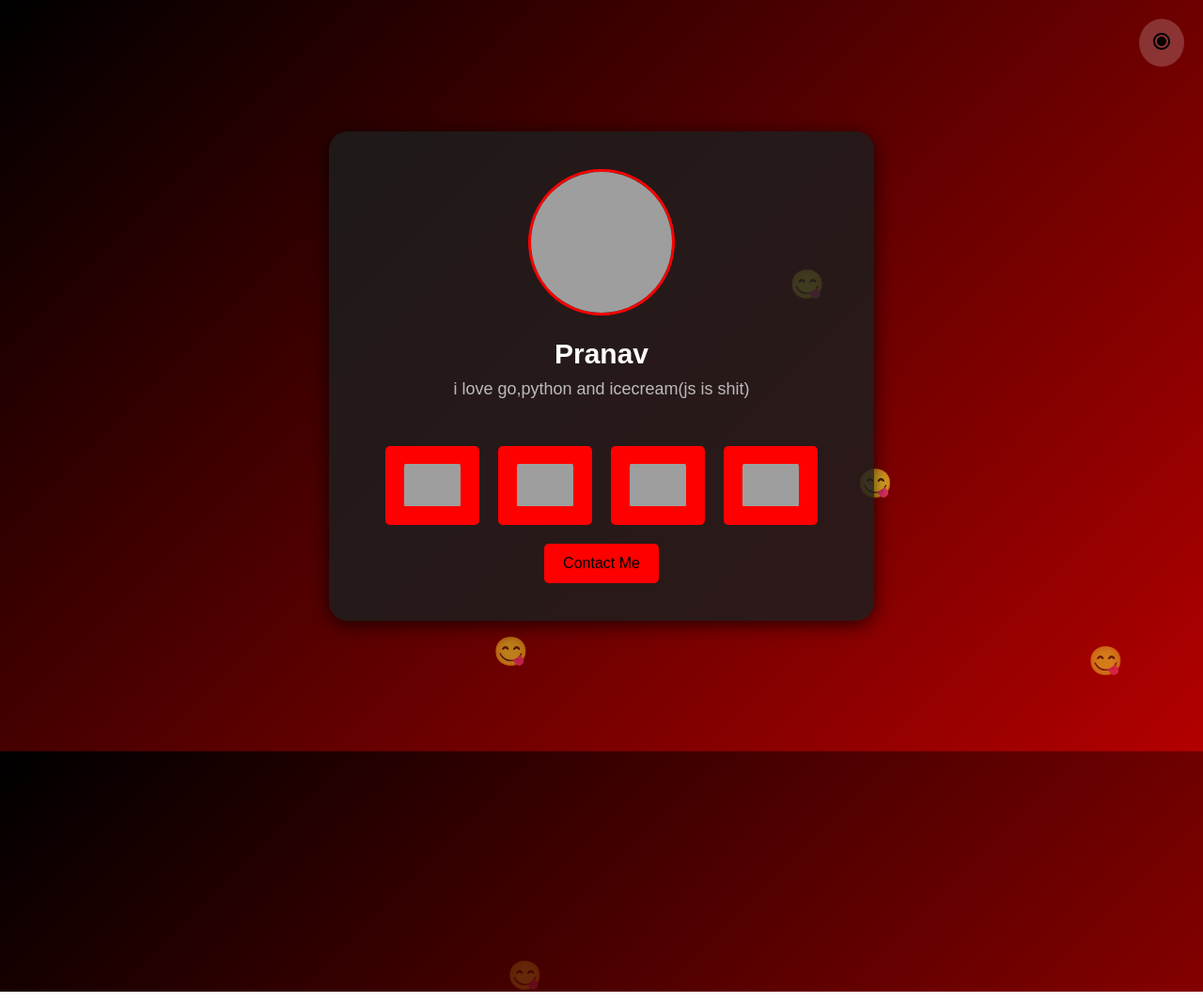
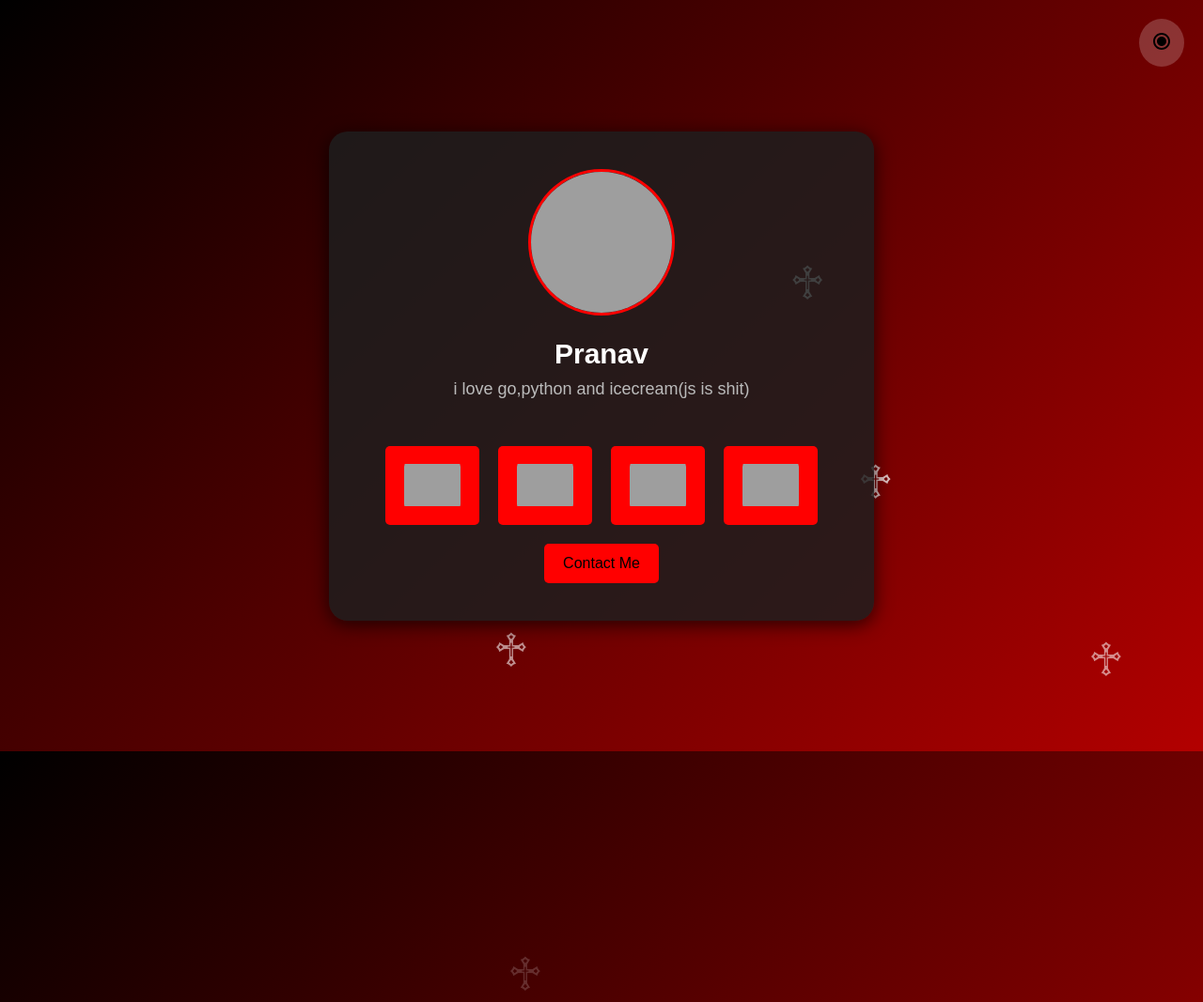
Before and after one commit to Pranavtejar/Pranavtejar.github.io, a plain HTML site: page index.html in a window 1280 px wide. Shown: the whole page at 94% size. Drawn offline with Linux system fonts and the light colour scheme; grey boxes are pictures that could not be loaded.

Commit message:
Update index.html

```diff
--- a/index.html
+++ b/index.html
@@ -161,7 +161,7 @@
 
         .emoji {
             position: absolute;
-            font-size: 30px; /* Size of the emoji */
+            font-size: 50px; /* Size of the emoji */
             opacity: 0;
             animation: pour 5s infinite linear;
         }
@@ -224,7 +224,7 @@
         function createPouringEmoji() {
             const emoji = document.createElement('div');
             emoji.classList.add('emoji');
-            emoji.textContent = '😋'; // The :yum: emoji
+            emoji.textContent = '♱'; // The :yum: emoji
             document.body.appendChild(emoji);
             const randomLeft = Math.random() * 100;
             const randomDelay = Math.random() * 2;
```
